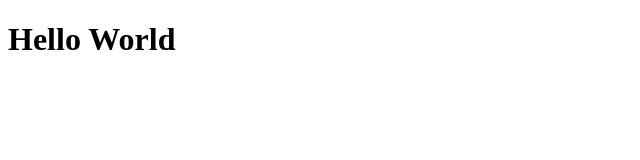
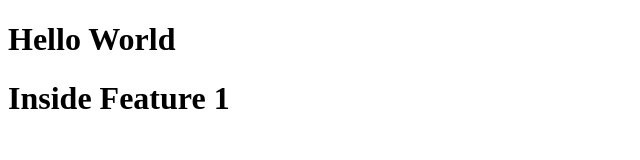
Before and after one commit to agaparov-relay/demo3, a plain HTML site: page index.html in a window 1280 px wide. Shown: the whole page, without its empty margins (0-640 px from the left). Drawn offline with Linux system fonts and the light colour scheme.

Commit message:
Added text in f1

```diff
--- a/index.html
+++ b/index.html
@@ -8,5 +8,6 @@
   </head>
   <body>
     <h1>Hello World</h1>
+    <h1>Inside Feature 1</h1>
   </body>
 </html>
```
